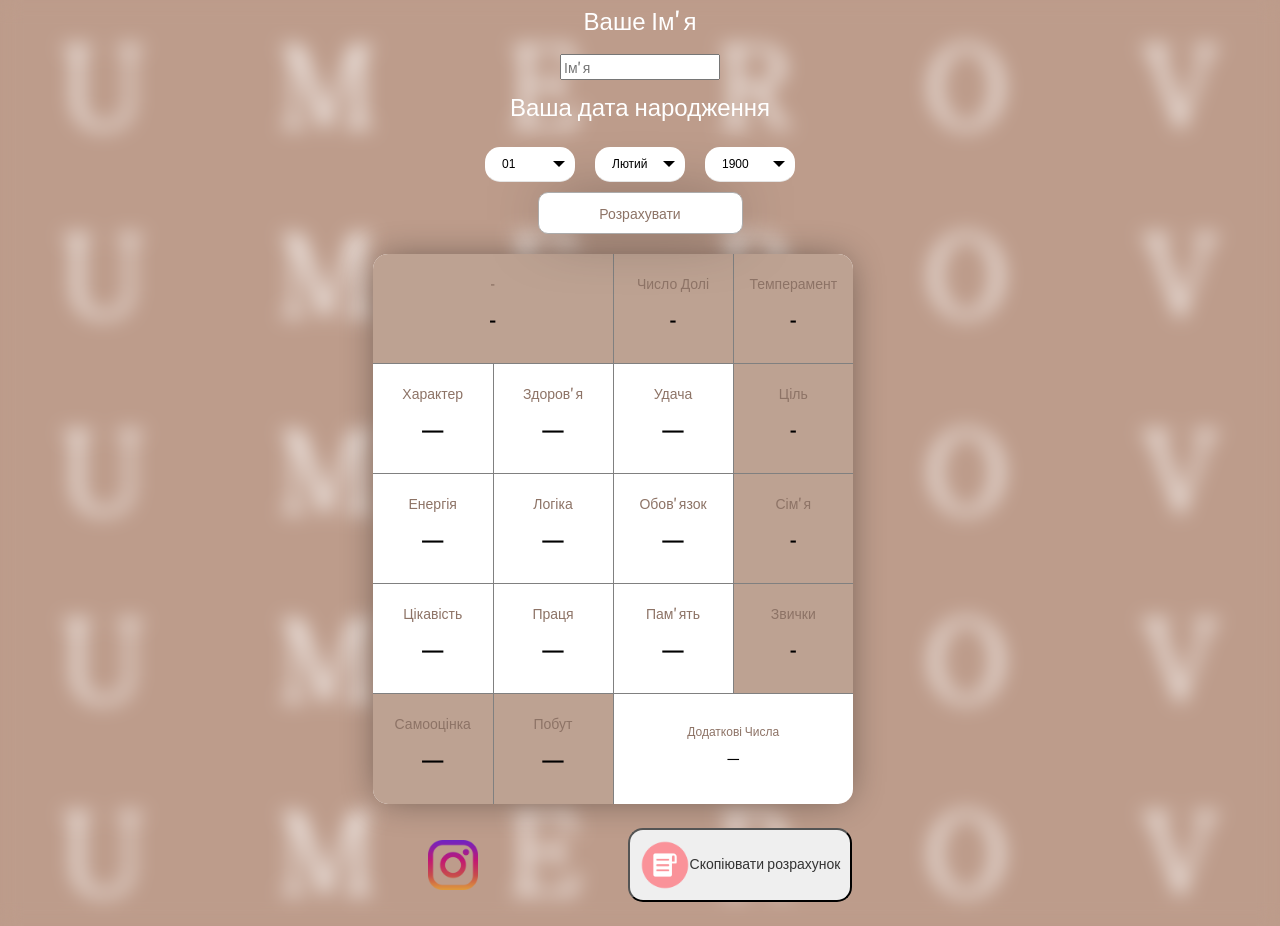
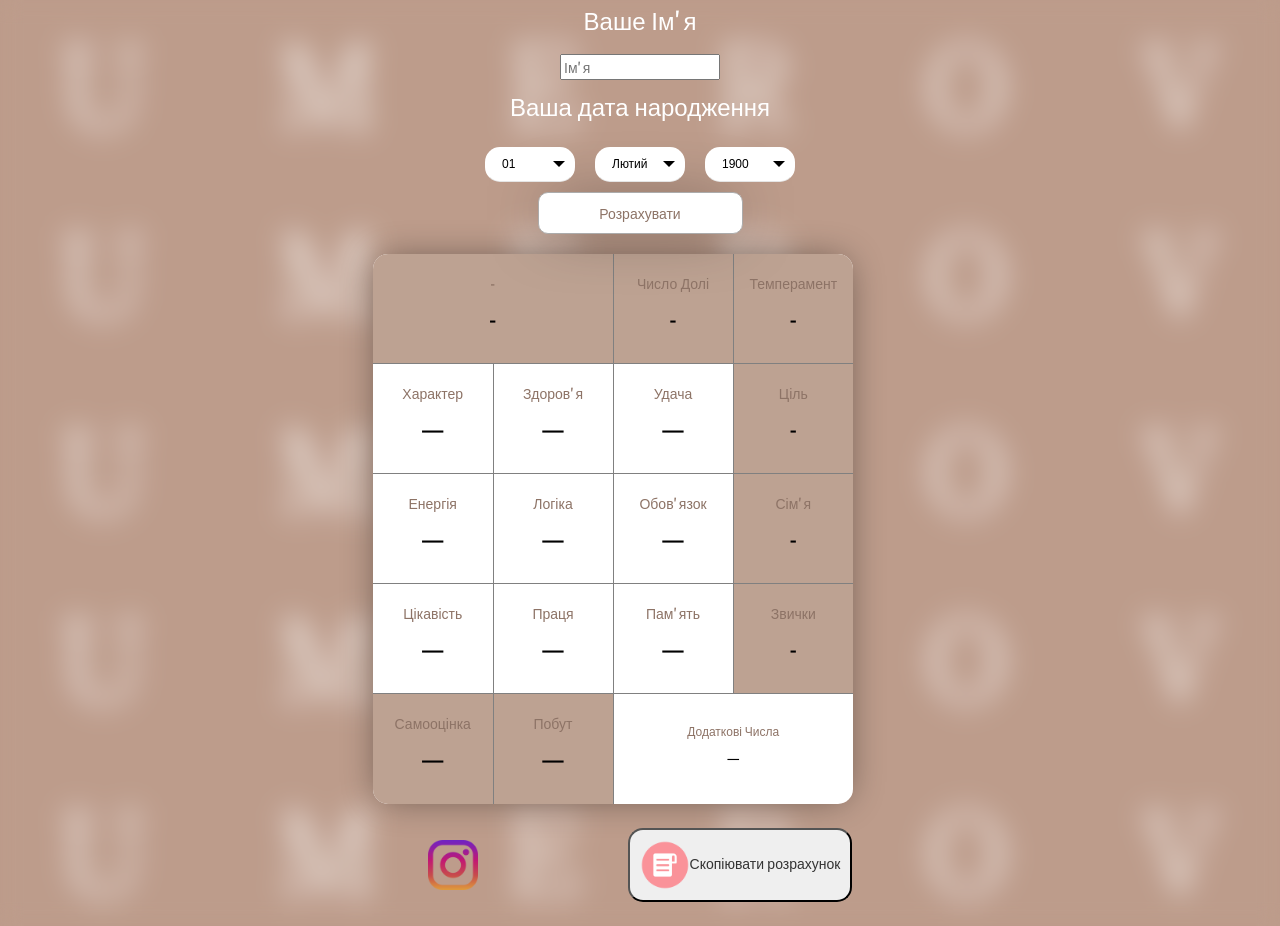
Before and after one commit to numerovn-calculator/main, a plain HTML site: page index.html in a window 1280 px wide. Drawn offline with nearby package versions, Linux system fonts and the light colour scheme.

Commit message:
Update style.css

```diff
--- a/style.css
+++ b/style.css
@@ -1,7 +1,7 @@
 @import url('https://fonts.googleapis.com/css2?family=Oswald:wght@500&display=swap');
 body{
   background-color: #be9c8b;
-    background-image: url(img/BG2.jpg);
+    background-image: url(img/image.jpg);
     background-repeat: no-repeat;
     background-position: center;
     background-size: cover;
```
